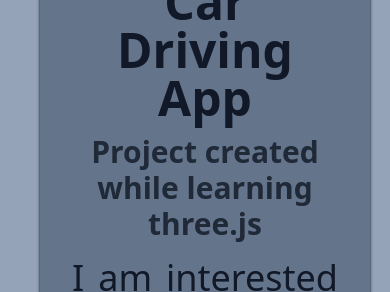
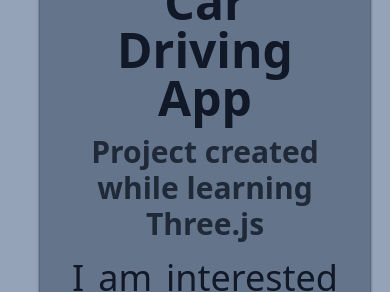
Before and after one commit to katroll/katherineroll.com2.0, a React (Create React App) app: page / in a window 390 px wide. Shown: the part 5520-5812 px from the top of the page. Built offline with nearby package versions, Linux system fonts and the light colour scheme.

Commit message:
spelling typo

```diff
--- a/src/components/ProjectContainer.js
+++ b/src/components/ProjectContainer.js
@@ -46,7 +46,7 @@
                 <div className="bg-slate-500 lg:w-2/3 p-8 shadow shadow-slate-900 mr-5">
                     <p className="lg:text-2xl text-5xl text-center font-bold text-gray-900">Three.js Car Driving App</p>
                     <div className="lg:p-y-2 pt-3">
-                        <p className="text-3xl lg:text-base text-center font-semibold text-gray-800 mb-4">Project created while learning three.js</p>
+                        <p className="text-3xl lg:text-base text-center font-semibold text-gray-800 mb-4">Project created while learning Three.js</p>
                         <p className="text-4xl lg:text-base text-gray-900 text-justify w-full">I am interested in three.js and continuing to learn and add to this project. The demo is availabe <NavLink to="/threeproject" className="font-semibold cursor-pointer text-slate-300">here</NavLink>, where you can use the arrow keys on the keyboard to drive around in the world I am slowly expanding on and updating as I learn new Three.js skills.</p>
                         <div className="flex flex-col lg:flex-row mt-3 items-center lg:justify-center">
                             <p className="text-4xl lg:text-base font-semibold text-gray-800">Technoligies:</p>
```
